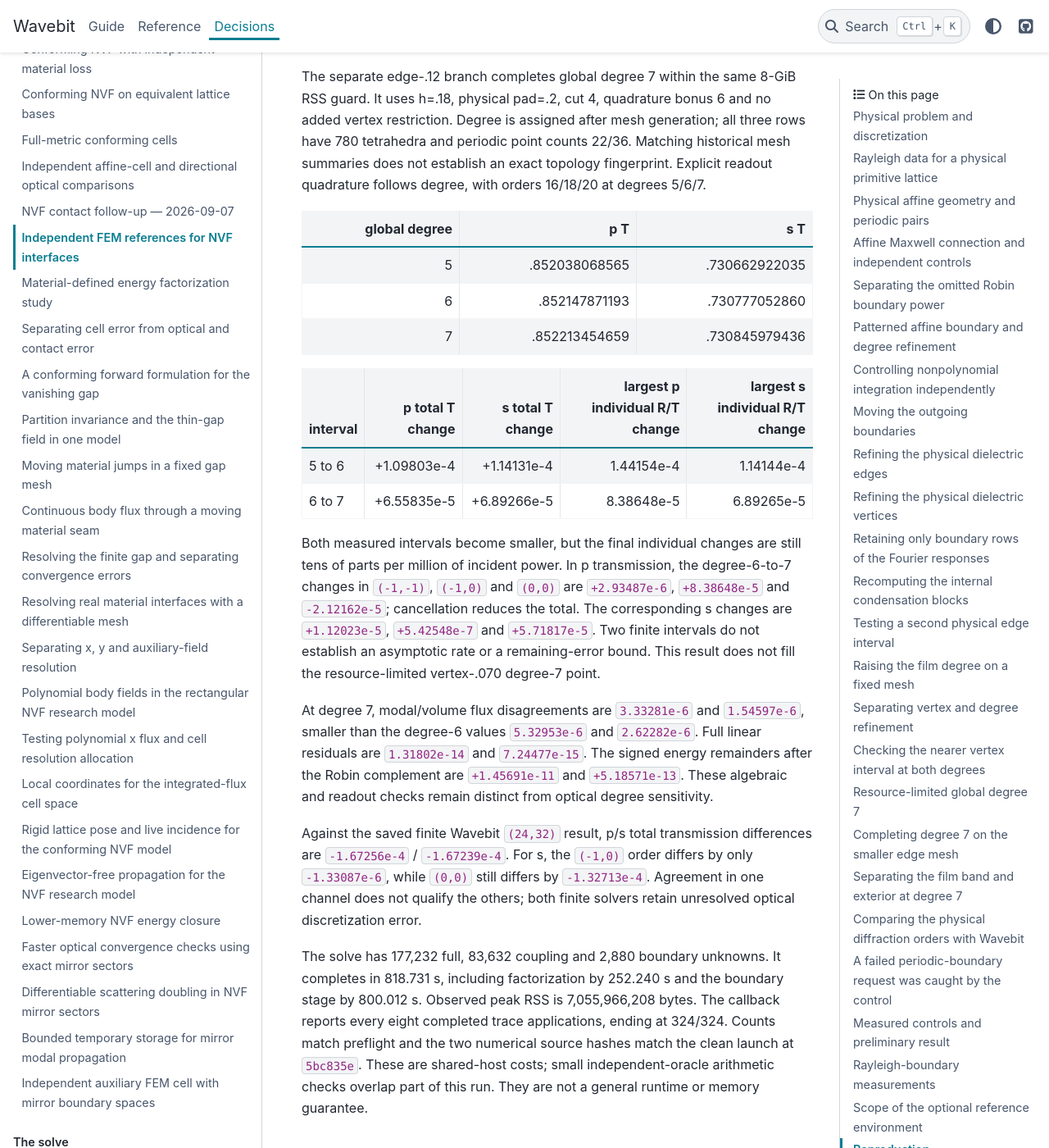
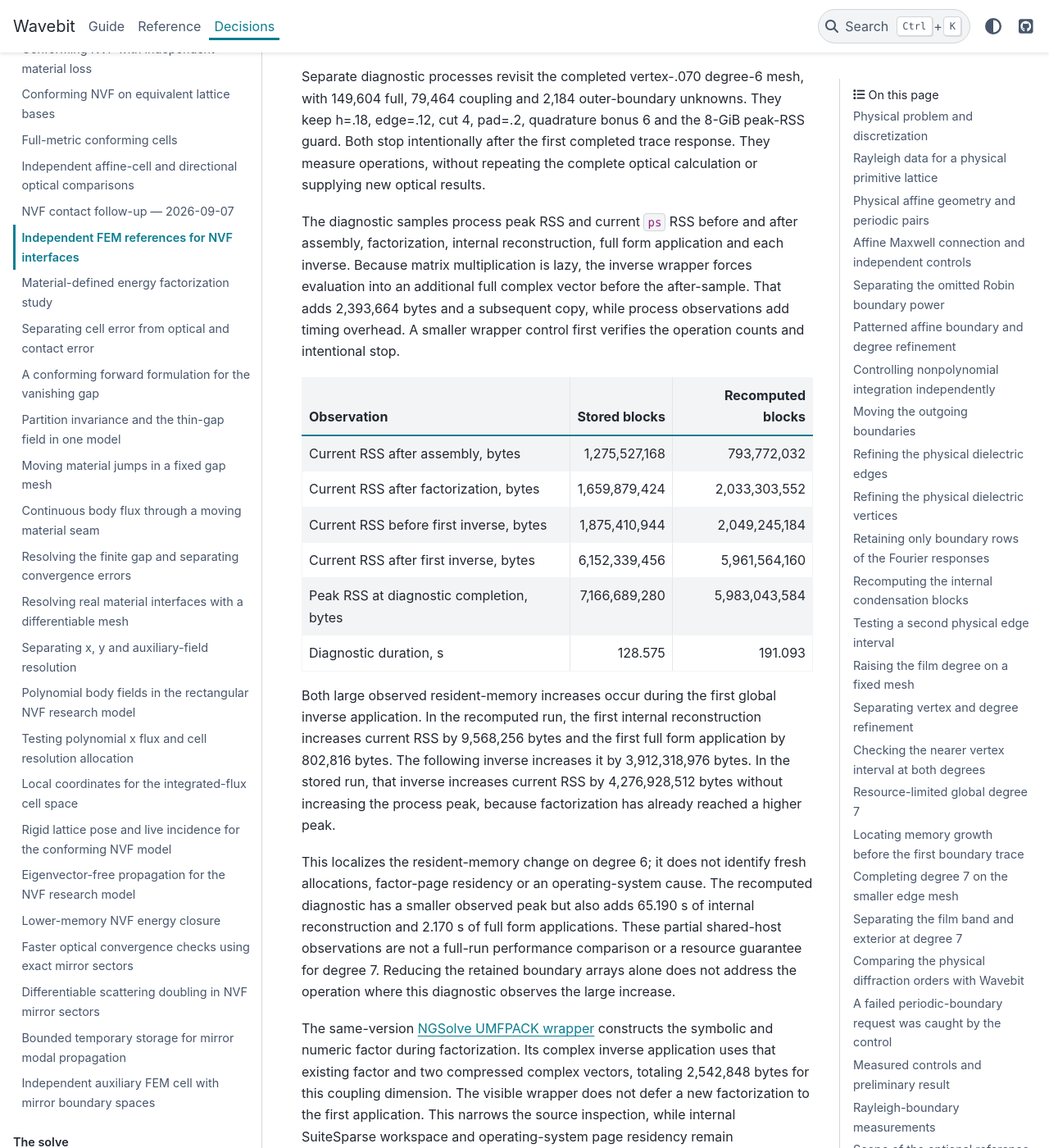
Before and after one commit to fieldalgo/wavebit, a Sphinx documentation site: the page built from docs/nvf-independent-fem.md, in a window 1280 px wide and 1400 px high, scrolled down 26437 px. Shown: the whole window at 82% size. Built offline with Sphinx 7.4.7 and the PyData theme 0.15.4, drawn with Linux system fonts in a browser that asks for light colours; some of the changed text lies outside the part shown.

Commit message:
docs(nvf): localize first inverse memory growth
Co-authored-by: Codex <noreply@openai.com>

```diff
--- a/docs/nvf-independent-fem.md
+++ b/docs/nvf-independent-fem.md
@@ -991,6 +991,59 @@ guarantees. The zero-neighborhood local film-7 space remains unsolved;
 the .05-neighborhood result is recorded below. None relaxes the existing
 linear, power or optical controls.
 
+## Locating memory growth before the first boundary trace
+
+Separate diagnostic processes revisit the completed vertex-.070 degree-6
+mesh, with 149,604 full, 79,464 coupling and 2,184 outer-boundary unknowns.
+They keep h=.18, edge=.12, cut 4, pad=.2, quadrature bonus 6 and the
+8-GiB peak-RSS guard. Both stop intentionally after the first completed
+trace response. They measure operations, without repeating the complete
+optical calculation or supplying new optical results.
+
+The diagnostic samples process peak RSS and current `ps` RSS before and
+after assembly, factorization, internal reconstruction, full form
+application and each inverse. Because matrix multiplication is lazy,
+the inverse wrapper forces evaluation into an additional full complex
+vector before the after-sample. That adds 2,393,664 bytes and a subsequent
+copy, while process observations add timing overhead. A smaller wrapper
+control first verifies the operation counts and intentional stop.
+
+| Observation | Stored blocks | Recomputed blocks |
+| --- | ---: | ---: |
+| Current RSS after assembly, bytes | 1,275,527,168 | 793,772,032 |
+| Current RSS after factorization, bytes | 1,659,879,424 | 2,033,303,552 |
+| Current RSS before first inverse, bytes | 1,875,410,944 | 2,049,245,184 |
+| Current RSS after first inverse, bytes | 6,152,339,456 | 5,961,564,160 |
+| Peak RSS at diagnostic completion, bytes | 7,166,689,280 | 5,983,043,584 |
+| Diagnostic duration, s | 128.575 | 191.093 |
+
+Both large observed resident-memory increases occur during the first
+global inverse application. In the recomputed run, the first internal
+reconstruction increases current RSS by 9,568,256 bytes and the first
+full form application by 802,816 bytes. The following inverse increases
+it by 3,912,318,976 bytes. In the stored run, that inverse increases
+current RSS by 4,276,928,512 bytes without increasing the process peak,
+because factorization has already reached a higher peak.
+
+This localizes the resident-memory change on degree 6; it does not
+identify fresh allocations, factor-page residency or an operating-system
+cause. The recomputed diagnostic has a smaller observed peak but also
+adds 65.190 s of internal reconstruction and 2.170 s of full form
+applications. These partial shared-host observations are not a full-run
+performance comparison or a resource guarantee for degree 7. Reducing
+the retained boundary arrays alone does not address the operation where
+this diagnostic observes the large increase.
+
+The same-version [NGSolve UMFPACK wrapper](https://github.com/NGSolve/ngsolve/blob/v6.2.2606/linalg/umfpackinverse.cpp)
+constructs the symbolic and numeric factor during factorization. Its
+complex inverse application uses that existing factor and two compressed
+complex vectors, totaling 2,542,848 bytes for this coupling dimension.
+The visible wrapper does not defer a new factorization to the first
+application. This narrows the source inspection, while internal
+SuiteSparse workspace and operating-system page residency remain
+unmeasured by these observations. No external implementation is copied
+into the reference instrument.
+
 ## Completing degree 7 on the smaller edge mesh
 
 The separate edge-.12 branch completes global degree 7 within the same
```
